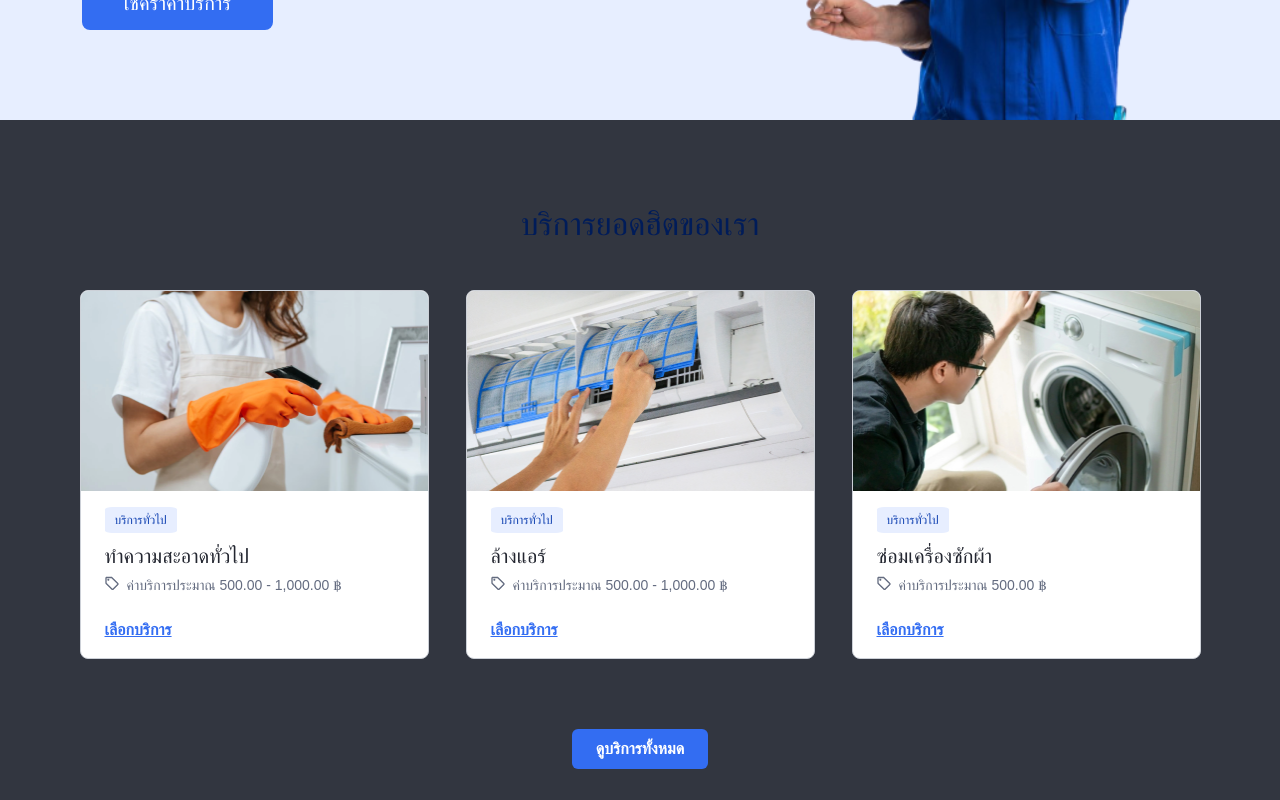
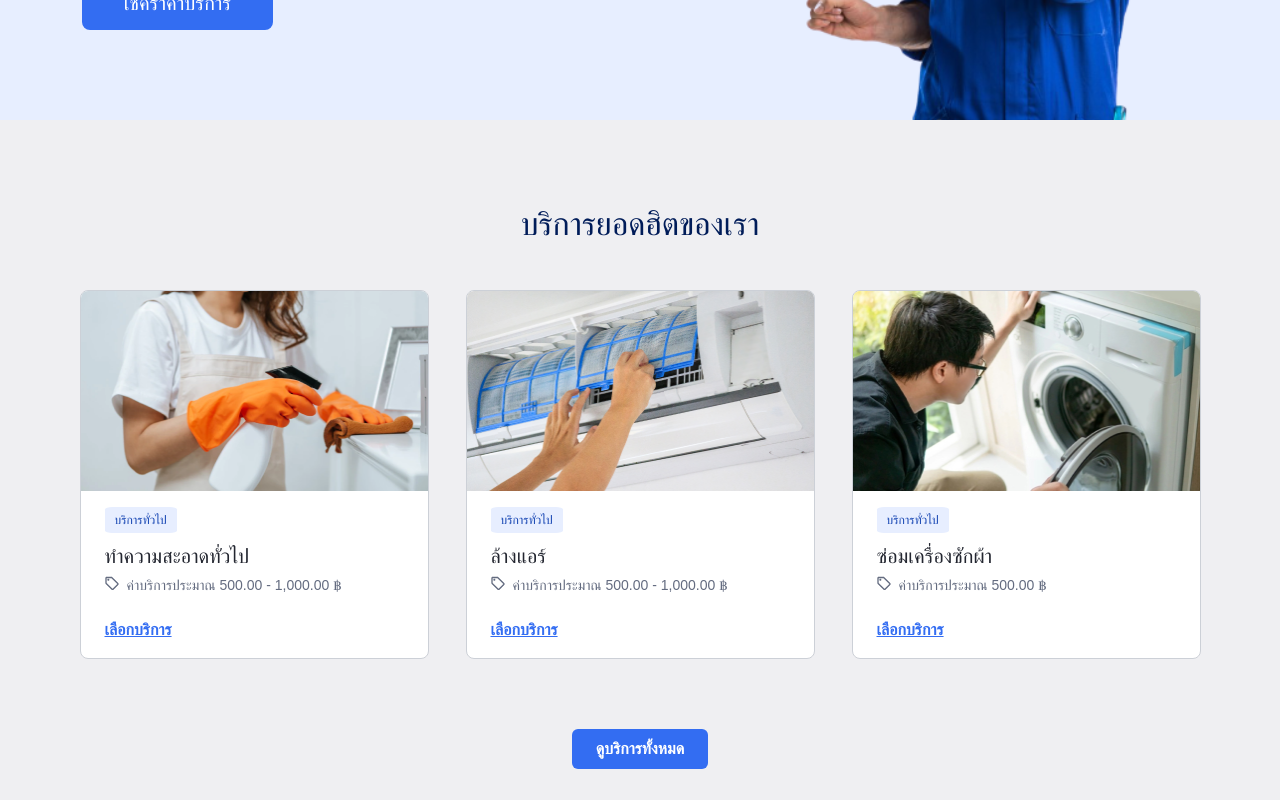
Before and after one commit to napatwongchr/home-service-2, a React (Create React App) app in the folder client/: page / in a window 1280 px wide. Shown: the part 500-1300 px from the top of the page. Built offline with nearby package versions, Linux system fonts and the light colour scheme.

Commit message:
feat: edit color recommend service section

```diff
--- a/client/src/components/HomePageComponent/RecommendServiceSection.js
+++ b/client/src/components/HomePageComponent/RecommendServiceSection.js
@@ -2,7 +2,7 @@ import { Badge, Box, Button, Center, Container, Flex, Grid, Image, Text } from '
 import React from 'react';
 const RecommendServiceSection = () => {
     return (
-        <Container className='recommendService' maxW='100%' bg='gray.900' centerContent>
+        <Container className='recommendService' maxW='100%' bg='gray.100' centerContent>
             <Flex>
                 <Center w='1440px' mb='42px' mt='80px'>
                     <Text textStyle='h1' color='blue.950'>บริการยอดฮิตของเรา</Text>
```
